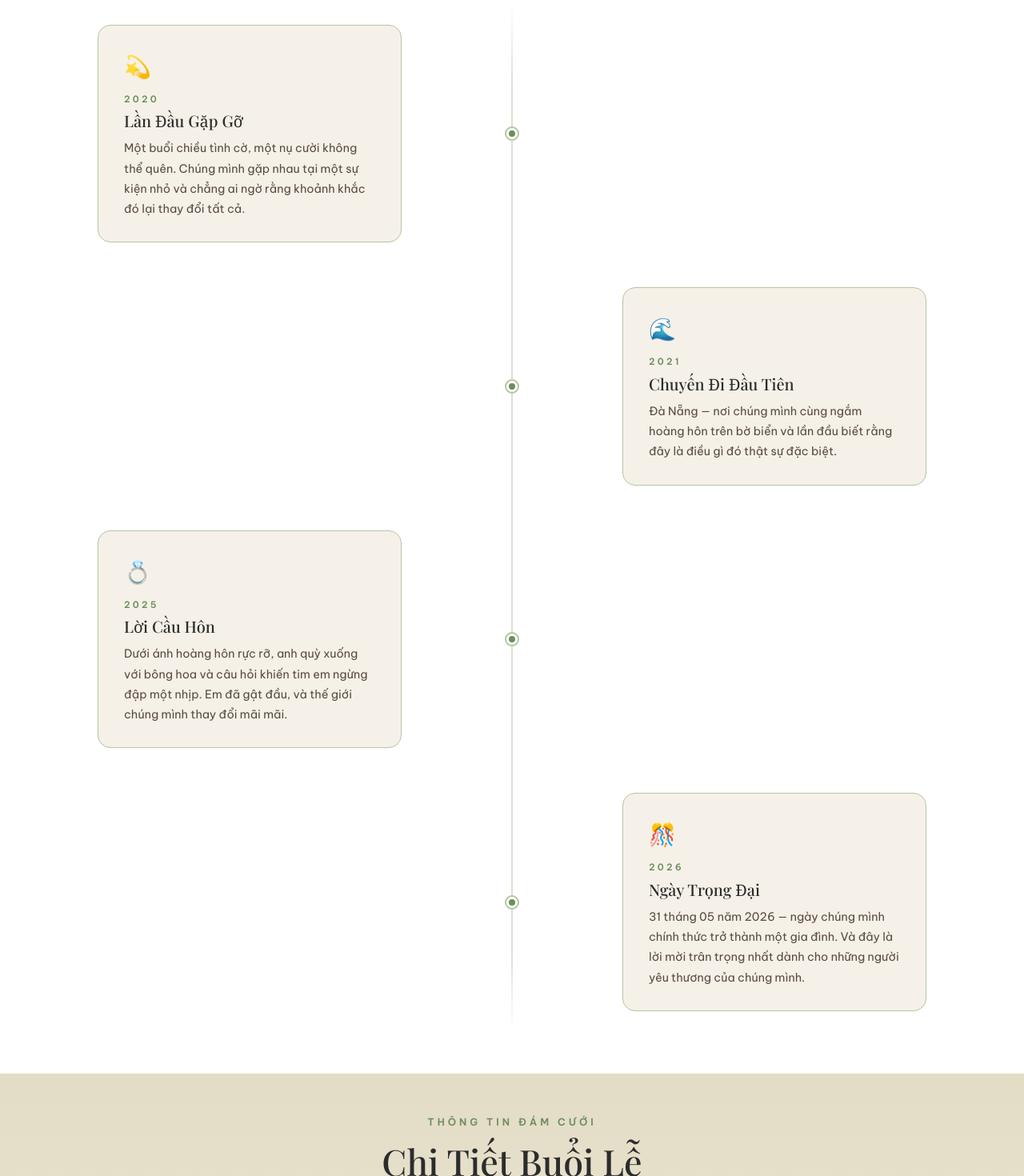
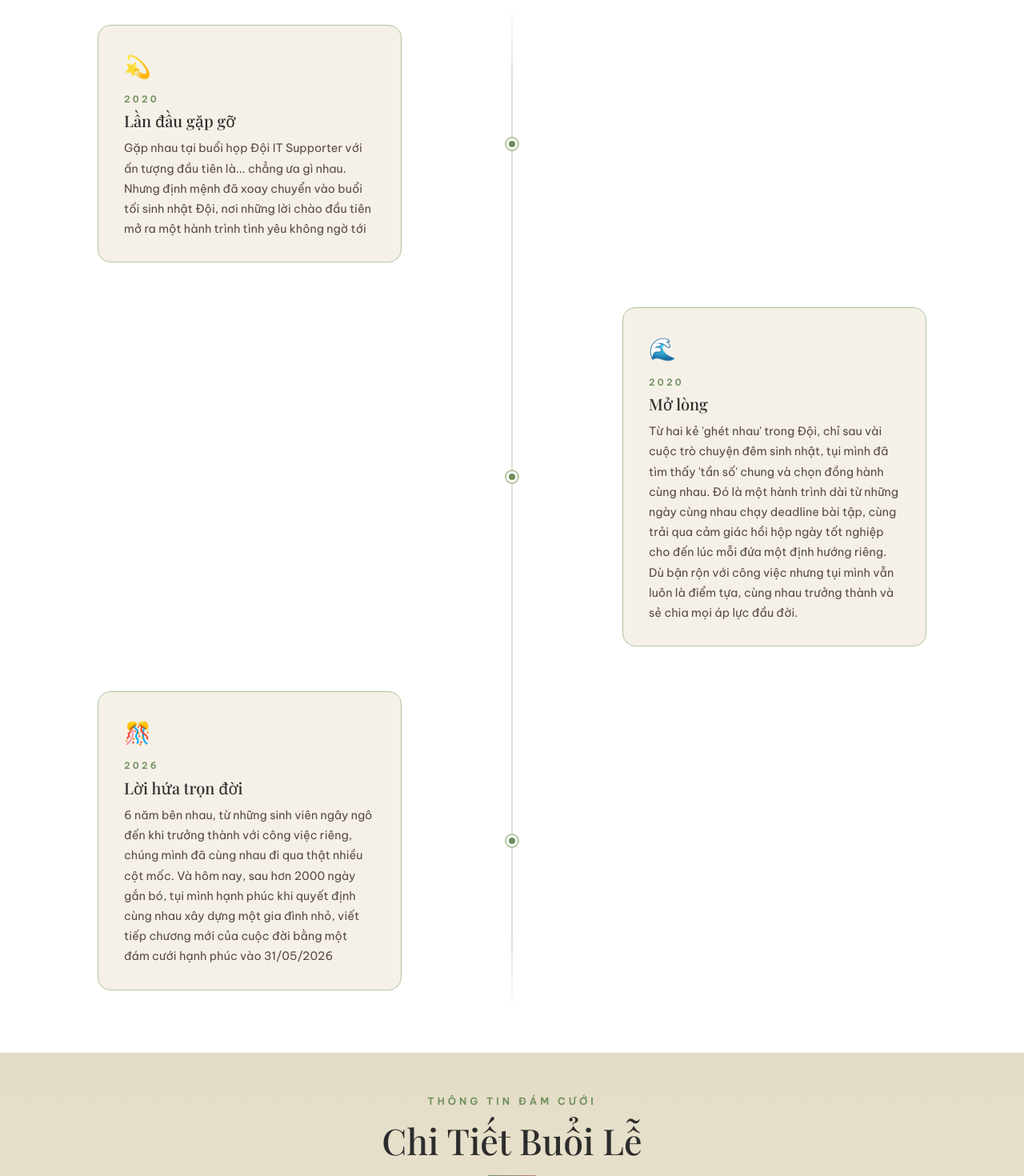
Before and after one commit to henryy-bui/ha-hien-wedding, a React (Vite) app: page / in a window 1280 px wide. Shown: the part 1840-3310 px from the top of the page at 80% size. Built offline with nearby package versions, Linux system fonts and the light colour scheme; no server answers; a web font is replaced by a local one.

Commit message:
style: Refactor OurStory component for improved readability and update milestone descriptions

```diff
--- a/src/components/CursorEffect.css
+++ b/src/components/CursorEffect.css
@@ -1,3 +1,4 @@
+
 @keyframes spark-float {
   0%   { opacity: 0.85; transform: translate(0, 0) scale(1) rotate(0deg); }
   100% { opacity: 0;    transform: translate(var(--dx), var(--dy)) scale(0.35) rotate(var(--rot)); }
--- a/src/components/OurStory.tsx
+++ b/src/components/OurStory.tsx
@@ -1,40 +1,39 @@
-import { useScrollReveal } from '../hooks/useScrollReveal'
-import './OurStory.css'
+import { useScrollReveal } from "../hooks/useScrollReveal";
+import "./OurStory.css";
 
 const MILESTONES = [
   {
-    year: '2020',
-    emoji: '💫',
-    title: 'Lần Đầu Gặp Gỡ',
-    desc: 'Một buổi chiều tình cờ, một nụ cười không thể quên. Chúng mình gặp nhau tại một sự kiện nhỏ và chẳng ai ngờ rằng khoảnh khắc đó lại thay đổi tất cả.',
+    year: "2020",
+    emoji: "💫",
+    title: "Lần đầu gặp gỡ",
+    desc: "Gặp nhau tại buổi họp Đội IT Supporter với ấn tượng đầu tiên là... chẳng ưa gì nhau. Nhưng định mệnh đã xoay chuyển vào buổi tối sinh nhật Đội, nơi những lời chào đầu tiên mở ra một hành trình tình yêu không ngờ tới",
   },
   {
-    year: '2021',
-    emoji: '🌊',
-    title: 'Chuyến Đi Đầu Tiên',
-    desc: 'Đà Nẵng — nơi chúng mình cùng ngắm hoàng hôn trên bờ biển và lần đầu biết rằng đây là điều gì đó thật sự đặc biệt.',
+    year: "2020",
+    emoji: "🌊",
+    title: "Mở lòng",
+    desc: "Từ hai kẻ 'ghét nhau' trong Đội, chỉ sau vài cuộc trò chuyện đêm sinh nhật, tụi mình đã tìm thấy 'tần số' chung và chọn đồng hành cùng nhau. Đó là một hành trình dài từ những ngày cùng nhau chạy deadline bài tập, cùng trải qua cảm giác hồi hộp ngày tốt nghiệp cho đến lúc mỗi đứa một định hướng riêng. Dù bận rộn với công việc nhưng tụi mình vẫn luôn là điểm tựa, cùng nhau trưởng thành và sẻ chia mọi áp lực đầu đời.",
   },
   {
-    year: '2025',
-    emoji: '💍',
-    title: 'Lời Cầu Hôn',
-    desc: 'Dưới ánh hoàng hôn rực rỡ, anh quỳ xuống với bông hoa và câu hỏi khiến tim em ngừng đập một nhịp. Em đã gật đầu, và thế giới chúng mình thay đổi mãi mãi.',
+    year: "2026",
+    emoji: "🎊",
+    title: "Lời hứa trọn đời",
+    desc: "6 năm bên nhau, từ những sinh viên ngây ngô đến khi trưởng thành với công việc riêng, chúng mình đã cùng nhau đi qua thật nhiều cột mốc. Và hôm nay, sau hơn 2000 ngày gắn bó, tụi mình hạnh phúc khi quyết định cùng nhau xây dựng một gia đình nhỏ, viết tiếp chương mới của cuộc đời bằng một đám cưới hạnh phúc vào 31/05/2026",
   },
-  {
-    year: '2026',
-    emoji: '🎊',
-    title: 'Ngày Trọng Đại',
-    desc: '31 tháng 05 năm 2026 — ngày chúng mình chính thức trở thành một gia đình. Và đây là lời mời trân trọng nhất dành cho những người yêu thương của chúng mình.',
-  },
-]
+];
 
 export default function OurStory() {
-  const sectionRef = useScrollReveal<HTMLElement>()
+  const sectionRef = useScrollReveal<HTMLElement>();
 
   return (
-    <section className="our-story-bg" ref={sectionRef} id="our-story" data-wipe="right">
+    <section
+      className="our-story-bg"
+      ref={sectionRef}
+      id="our-story"
+      data-wipe="right"
+    >
       <div className="section">
-        <div className="reveal" style={{ textAlign: 'center' }}>
+        <div className="reveal" style={{ textAlign: "center" }}>
           <span className="section-label">Câu Chuyện Của Chúng Mình</span>
           <h2 className="section-title">Hành Trình Tình Yêu</h2>
           <div className="section-divider" />
@@ -44,7 +43,9 @@ export default function OurStory() {
           {MILESTONES.map((m, i) => (
             <div
               key={m.year}
-              className={`timeline-item reveal reveal-delay-${i + 1} ${i % 2 === 0 ? 'tl-left reveal-left' : 'tl-right reveal-right'}`}
+              className={`timeline-item reveal reveal-delay-${i + 1} ${
+                i % 2 === 0 ? "tl-left reveal-left" : "tl-right reveal-right"
+              }`}
             >
               <div className="timeline-card">
                 <span className="tl-emoji">{m.emoji}</span>
@@ -58,5 +59,5 @@ export default function OurStory() {
         </div>
       </div>
     </section>
-  )
+  );
 }
```
